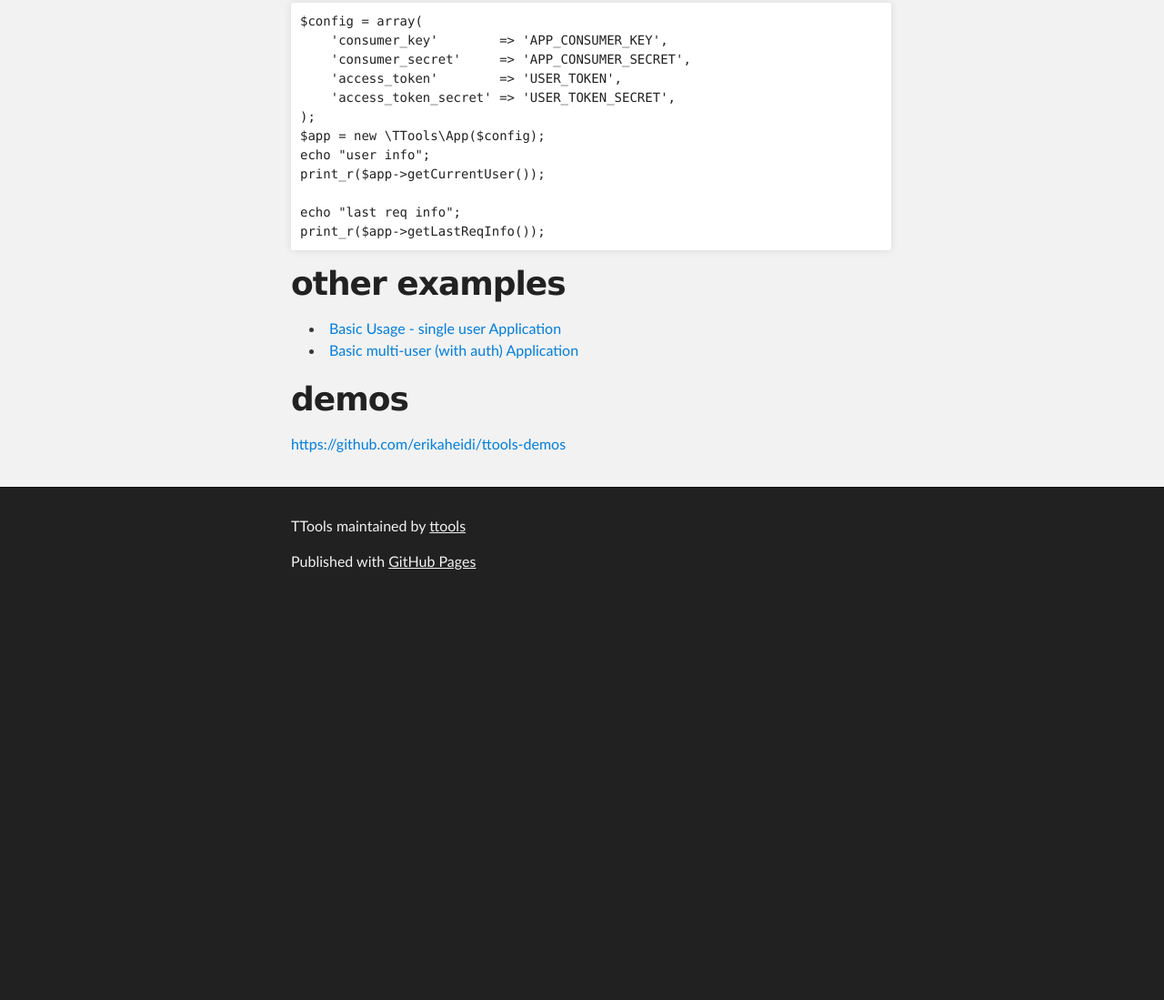
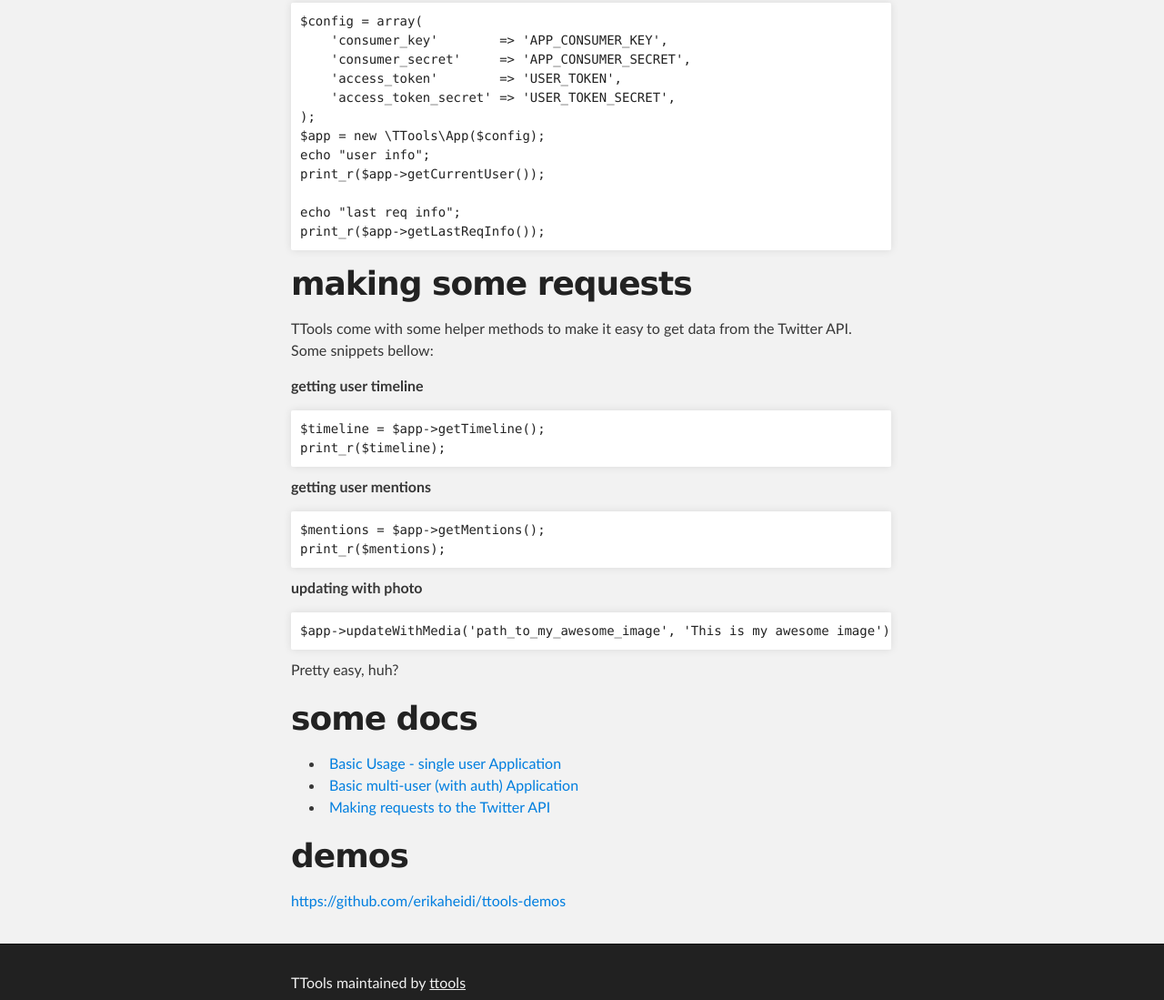
Before and after one commit to wizard2014/ttools, a plain HTML site: page index.html in a window 1280 px wide. Shown: the part 770-1869 px from the top of the page at 91% size. Before the commit the page ends 1434 px from the top, so only its background shows below. Drawn offline with Linux system fonts and the light colour scheme.

Commit message:
Create gh-pages branch via GitHub

```diff
--- a/index.html
+++ b/index.html
@@ -71,11 +71,39 @@ print_r($app-&gt;getLastReqInfo());
 </pre>
 
 <h1>
-<a name="other-examples" class="anchor" href="#other-examples"><span class="octicon octicon-link"></span></a>other examples</h1>
+<a name="making-some-requests" class="anchor" href="#making-some-requests"><span class="octicon octicon-link"></span></a>making some requests</h1>
+
+<p>TTools come with some helper methods to make it easy to get data from the Twitter API. Some snippets bellow:</p>
+
+<p><strong>getting user timeline</strong></p>
+
+<pre>
+$timeline = $app-&gt;getTimeline();
+print_r($timeline);
+</pre>
+
+<p><strong>getting user mentions</strong></p>
+
+<pre>
+$mentions = $app-&gt;getMentions();
+print_r($mentions);
+</pre>
+
+<p><strong>updating with photo</strong></p>
+
+<pre>
+$app-&gt;updateWithMedia('path_to_my_awesome_image', 'This is my awesome image');
+</pre>
+
+<p>Pretty easy, huh?</p>
+
+<h1>
+<a name="some-docs" class="anchor" href="#some-docs"><span class="octicon octicon-link"></span></a>some docs</h1>
 
 <ul>
 <li><a href="https://github.com/ttools/ttools/blob/master/doc/basic_singleuser.rst">Basic Usage - single user Application</a></li>
 <li><a href="https://github.com/ttools/ttools/blob/master/doc/basic_multiuser.rst">Basic multi-user (with auth) Application</a></li>
+<li><a href="https://github.com/ttools/ttools/blob/master/doc/making_requests.rst">Making requests to the Twitter API</a></li>
 </ul><h1>
 <a name="demos" class="anchor" href="#demos"><span class="octicon octicon-link"></span></a>demos</h1>
 
```
Also changed, not shown: params.json (+1 -1 lines).
